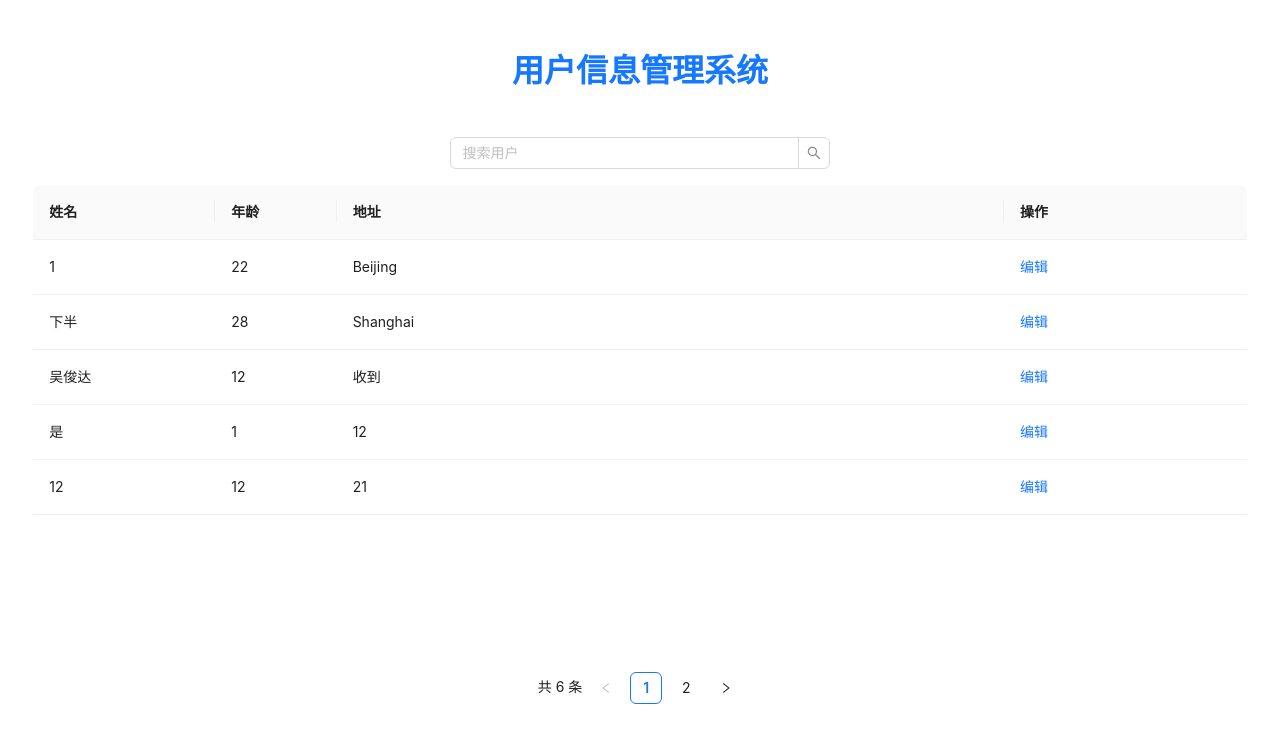
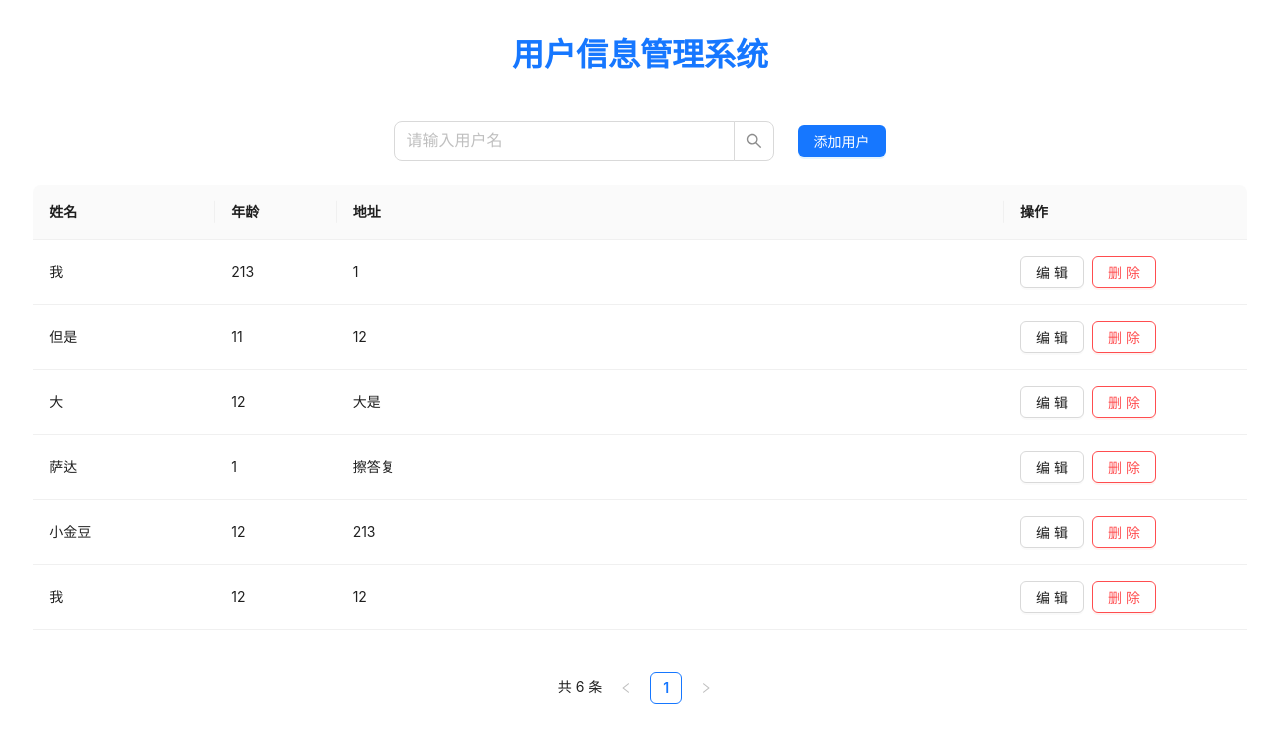
Before and after one commit to LoVseele/tableDemo, a React app: page / in a window 1280 px wide. Shown: the top 742 px of the page. Built offline with nearby package versions, Linux system fonts and the light colour scheme; data requests are answered from the project's data file.

Commit message:
大致完成了增删改查功能

```diff
--- a/server/db.json
+++ b/server/db.json
@@ -1,40 +1,40 @@
 {
   "users": [
     {
-      "id": "1",
-      "name": "1",
-      "age": 22,
-      "address": "Beijing"
+      "id": "2d26",
+      "name": "我",
+      "age": 213,
+      "address": "1"
     },
     {
-      "name": "下半",
-      "age": 28,
-      "address": "Shanghai",
-      "id": "2"
+      "id": "889d",
+      "name": "但是",
+      "age": 11,
+      "address": " 12"
     },
     {
-      "name": "吴俊达",
+      "id": "0498",
+      "name": "大",
       "age": 12,
-      "address": "收到",
-      "id": "1adc"
+      "address": " 大是"
     },
     {
-      "id": "aa05",
-      "name": "是",
+      "id": "885e",
+      "name": "萨达",
       "age": 1,
-      "address": "12 "
+      "address": "擦答复"
     },
     {
-      "id": "2ee4",
-      "name": "12 ",
+      "id": "e93d",
+      "name": "小金豆",
       "age": 12,
-      "address": " 21"
+      "address": "213"
     },
     {
-      "id": "a04e",
-      "name": " 12",
-      "age": 21,
-      "address": " 21"
+      "id": "4892",
+      "name": "我",
+      "age": 12,
+      "address": "12 "
     }
   ]
 }
--- a/src/components/UserTable.css
+++ b/src/components/UserTable.css
@@ -9,13 +9,19 @@
 }
 
 h1 {
-  padding-top: 1rem;
   color: rgb(22, 119, 255);
+}
+
+.searchBox {
+  display: flex;
+  align-items: center;
+  justify-content: center;
+  gap: 1.5rem;
+  width: 100%;
 }
 
 .search {
   width: 30%;
-  height: 1.5rem;
 }
 
 .table {
@@ -26,7 +32,6 @@ h1 {
   position: fixed;
   bottom: 10%;
   display: flex;
-  justify-content: flex-end;
   background: #fff;
-  padding: 16px 0;
+  padding: 1rem 0;
 }
--- a/src/components/UserTable.tsx
+++ b/src/components/UserTable.tsx
@@ -1,24 +1,84 @@
 import React, { useEffect, useState } from "react";
 import { User } from "../types/User";
 import { useDispatch, useSelector } from "react-redux";
+import {
+  Input,
+  Table,
+  Button,
+  Modal,
+  Form,
+  InputNumber,
+  Pagination,
+} from "antd";
+import { RootState, AppDispatch } from "../../store/index";
+import {
+  fetchUsers,
+  addUser,
+  updateUser,
+  deleteUser,
+} from "../../store/userSlice";
 import "./UserTable.css";
-import { Input, Table, Modal, Form, InputNumber, Pagination } from "antd";
-import { RootState, AppDispatch } from "../../store/index";
-import { fetchUsers } from "../../store/userSlice";
 
+//表格界面
 const UserTable: React.FC = () => {
   const dispatch = useDispatch<AppDispatch>();
   //引入userSlice数据
   const { users, loading } = useSelector((state: RootState) => state.users);
 
+  // 判断增加用户框是否显示
+  const [isModalOpen, setIsModalOpen] = useState(false);
+
+  // 编辑用户
+  const [editingUser, setEditingUser] = useState<User | null>(null);
+
+  // 添加表单实例
+  const [form] = Form.useForm();
+
+  // 添加搜索内容
+  const [searchValue, setSearchValue] = useState("");
+
   useEffect(() => {
     dispatch(fetchUsers());
   }, [dispatch]);
 
+  const handleSearch = (value: string) => {
+    setSearchValue(value);
+  };
+
+  const handleAdd = () => {
+    form.resetFields();
+    setEditingUser(null);
+    setIsModalOpen(true);
+  };
+
+  const handleEdit = (user: User) => {
+    form.setFieldsValue(user);
+    setEditingUser(user);
+    setIsModalOpen(true);
+  };
+
+  const handleDelete = (id: number) => {
+    dispatch(deleteUser(id));
+  };
+
+  const handleOk = async () => {
+    try {
+      const values = await form.validateFields();
+      if (editingUser) {
+        dispatch(updateUser({ ...editingUser, ...values }));
+      } else {
+        dispatch(addUser(values));
+      }
+      setIsModalOpen(false);
+    } catch {
+      setIsModalOpen(true);
+    }
+  };
+
   //表格主体部分
   // 分页状态
   const [currentPage, setCurrentPage] = useState(1);
-  const pageSize = 5; // 每页显示5条数据
+  const pageSize = 7;
 
   // 列配置
   const columns = [
@@ -28,31 +88,50 @@ const UserTable: React.FC = () => {
     {
       title: "操作",
       width: "20%",
-      render: () => <a>编辑</a>, // 添加操作按钮
+      render: (_: any, record: User) => (
+        <>
+          <Button onClick={() => handleEdit(record)} style={{ marginRight: 8 }}>
+            编辑
+          </Button>
+          <Button danger onClick={() => handleDelete(record.id)}>
+            删除
+          </Button>
+        </>
+      ),
     },
   ];
 
-  // 测试数据
-  const data: User[] = [
-    { id: 1, name: "张三", age: 32, address: "北京市" },
-    { id: 2, name: "李四", age: 42, address: "上海市" },
-    { id: 3, name: "1", age: 22, address: "Beijing" },
-    { id: 4, name: "下半", age: 28, address: "Shanghai" },
-    { id: 5, name: "吴俊达", age: 12, address: "收到" },
-    { id: 6, name: "是", age: 1, address: "12 " },
-  ];
+  /* 计算当前页数据  */
+  function getCurrentData(searchValue: string) {
+    if (searchValue) {
+      return users.filter((user) => user.name.includes(searchValue));
+    } else {
+      return users.slice((currentPage - 1) * pageSize, currentPage * pageSize);
+    }
+  }
 
-  // 计算当前页数据
-  const currentData = users.slice(
-    (currentPage - 1) * pageSize,
-    currentPage * pageSize
-  );
+  let currentData = getCurrentData(searchValue);
+  // 筛选目标用户
+  const filteredUsers = users.filter((user) => user.name.includes(searchValue));
 
   return (
     <div className="tableBox">
       <h1>用户信息管理系统</h1>
-      <Input.Search className="search" placeholder="搜索用户" />
-
+      <div className="searchBox">
+        <Input.Search
+          size="large"
+          className="search"
+          placeholder="请输入用户名"
+          value={searchValue}
+          onChange={(e) => setSearchValue(e.target.value)}
+          onSearch={(value) => {
+            handleSearch(value);
+          }}
+        />
+        <Button type="primary" onClick={handleAdd}>
+          添加用户
+        </Button>
+      </div>
       <Table
         dataSource={currentData}
         className="table"
@@ -61,8 +140,7 @@ const UserTable: React.FC = () => {
         loading={loading}
         pagination={false}
       />
-
-      {/* 独立分页器 */}
+      {/* 计算当前页数据 */}
       <div className="paginationBox">
         <Pagination
           current={currentPage}
@@ -73,6 +151,48 @@ const UserTable: React.FC = () => {
           showTotal={(total) => `共 ${total} 条`}
         />
       </div>
+      {/* 添加用户区 */}
+      <Modal
+        open={isModalOpen}
+        onOk={handleOk}
+        onCancel={() => setIsModalOpen(false)}
+      >
+        <Form form={form} layout="vertical">
+          <Form.Item
+            name="name"
+            label="姓名"
+            rules={[
+              { required: true, message: "请输入姓名" },
+              {
+                type: "string",
+                message: "请输入正确的姓名",
+              },
+            ]}
+          >
+            <Input />
+          </Form.Item>
+          <Form.Item
+            name="age"
+            label="年龄"
+            rules={[
+              { required: true, message: "请输入年龄" },
+              {
+                type: "number",
+                message: "年龄必须是数字",
+              },
+            ]}
+          >
+            <InputNumber min={0} />
+          </Form.Item>
+          <Form.Item
+            name="address"
+            label="地址"
+            rules={[{ required: true, message: "请输入地址" }]}
+          >
+            <Input />
+          </Form.Item>
+        </Form>
+      </Modal>
     </div>
   );
 };
--- a/store/index.ts
+++ b/store/index.ts
@@ -8,5 +8,8 @@ export const store = configureStore({
   },
 });
 
+//获取userStore的状态类型
 export type RootState = ReturnType<typeof store.getState>;
+
+//获取store的dispatch方法的类型
 export type AppDispatch = typeof store.dispatch;
--- a/store/userSlice.ts
+++ b/store/userSlice.ts
@@ -2,10 +2,38 @@ import { createSlice, createAsyncThunk, PayloadAction } from "@reduxjs/toolkit";
 import axios from "axios";
 import { User } from "../src/types/User";
 
+// 增删改查函数
 export const fetchUsers = createAsyncThunk("users/fetchUsers", async () => {
   const res = await axios.get<User[]>("http://localhost:8001/users");
   return res.data;
 });
+
+export const addUser = createAsyncThunk(
+  "users/addUser",
+  async (user: Omit<User, "id">) => {
+    const res = await axios.post<User>("http://localhost:8001/users", user);
+    return res.data;
+  }
+);
+
+export const updateUser = createAsyncThunk(
+  "users/updateUser",
+  async (user: User) => {
+    const res = await axios.put<User>(
+      `http://localhost:8001/users/${user.id}`,
+      user
+    );
+    return res.data;
+  }
+);
+
+export const deleteUser = createAsyncThunk(
+  "users/deleteUser",
+  async (id: number) => {
+    await axios.delete(`http://localhost:8001/users/${id}`);
+    return id;
+  }
+);
 
 interface UserState {
   users: User[];
@@ -34,7 +62,19 @@ const userSlice = createSlice({
       })
       .addCase(fetchUsers.rejected, (state, action) => {
         state.loading = false;
-        state.error = action.error.message ?? "Fetch error";
+        state.error = action.error.message ?? "无法获取信息";
+      })
+      .addCase(addUser.fulfilled, (state, action) => {
+        state.users.push(action.payload);
+      })
+      .addCase(updateUser.fulfilled, (state, action) => {
+        const index = state.users.findIndex((u) => u.id === action.payload.id);
+        if (index !== -1) {
+          state.users[index] = action.payload;
+        }
+      })
+      .addCase(deleteUser.fulfilled, (state, action: PayloadAction<number>) => {
+        state.users = state.users.filter((u) => u.id !== action.payload);
       });
   },
 });
```
